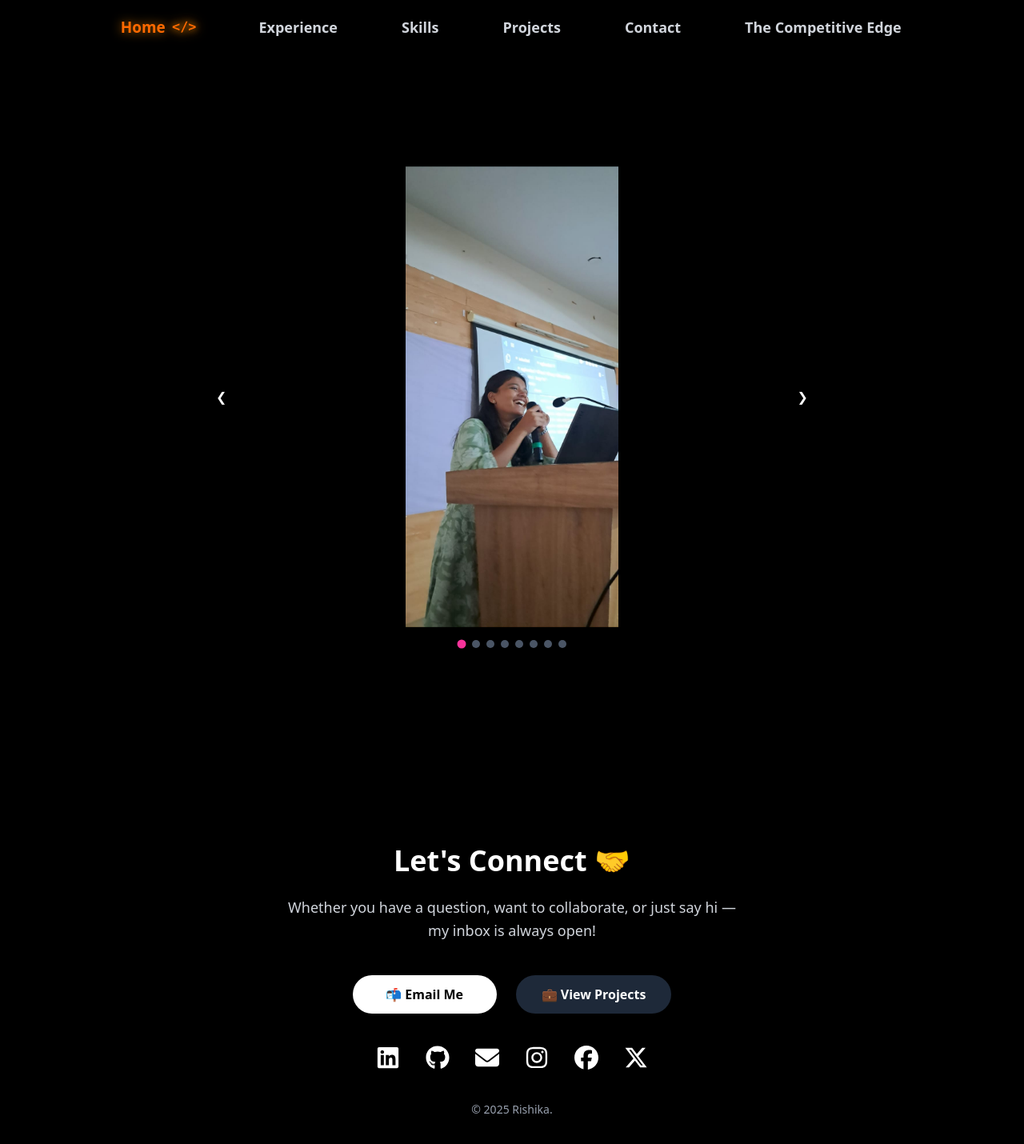
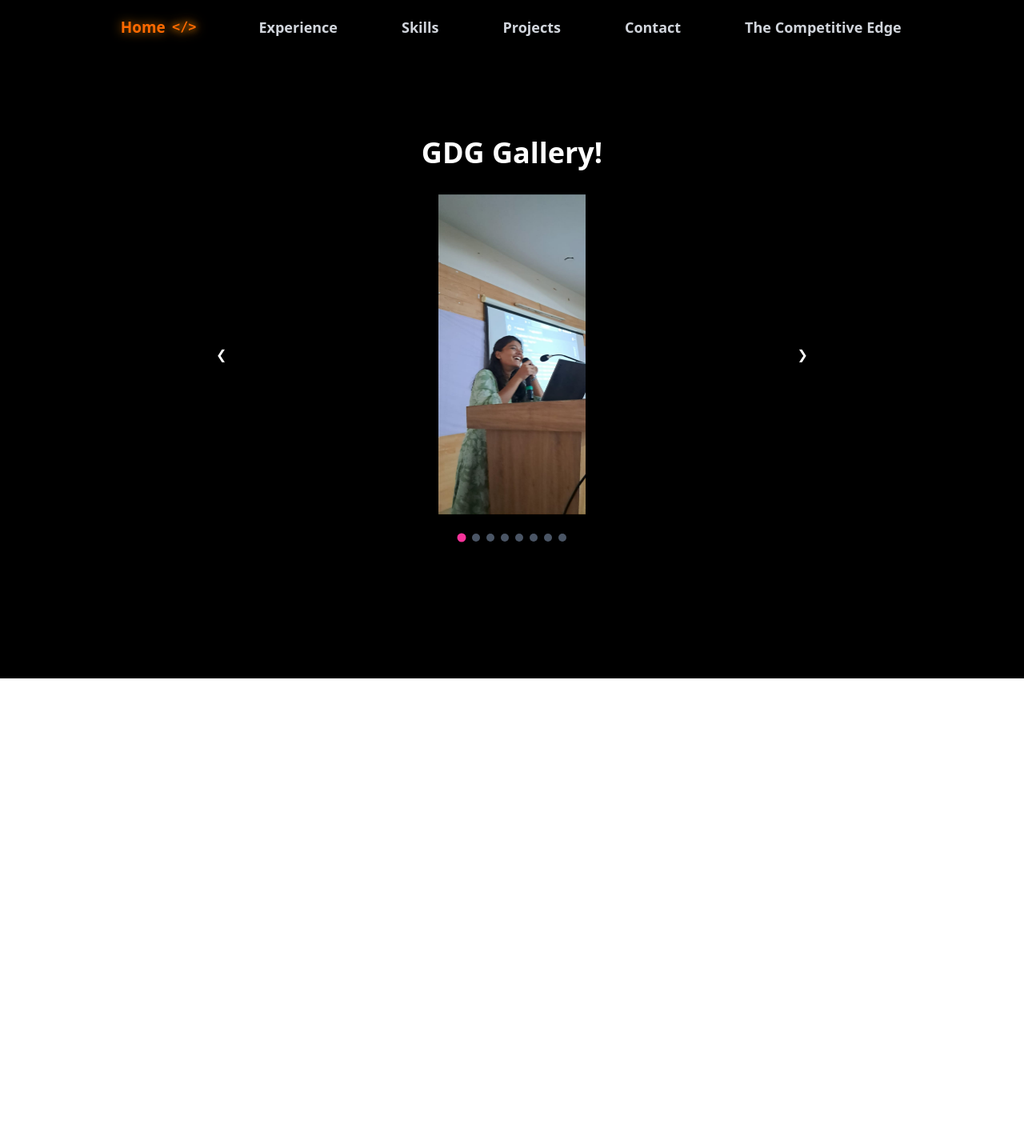
Before and after one commit to RishikaNagulapally/RishikaNagulapally.github.io, a React (Vite) app: page /gdg in a window 1280 px wide. Shown: the top 1430 px of the page at 80% size. After the commit the page ends 848 px from the top, so only its background shows below. Built offline with nearby package versions, Linux system fonts and the light colour scheme.

Commit message:
Setup Tailwind and prepare for deployment

```diff
--- a/src/App.jsx
+++ b/src/App.jsx
@@ -1,4 +1,4 @@
-import { BrowserRouter as Router, Routes, Route } from "react-router-dom";
+import { BrowserRouter as Router, Routes, Route, useLocation } from "react-router-dom";
 import Home from "./assets/pages/home";
 import Navbar from "./assets/pages/navbar";
 import ContactFooter from "./assets/pages/contact";
@@ -9,9 +9,10 @@ import IEEE from "./assets/pages/ieee";
 import GDG from "./assets/pages/gdg";
 import Hack from "./assets/pages/hack";
 
-export default function App() {
+function AppContent() {
+  const location = useLocation();
+
   return (
-    <Router basename="/"> {/* This is correct for GitHub Pages */}
     <div className="min-h-screen flex flex-col bg-black text-white">
       <Navbar />
       <main className="flex-grow p-6">
@@ -20,7 +21,7 @@ export default function App() {
             path="/"
             element={
               <>
-                  <Home />          {/* Includes AboutMe (with Download CV) */}
+                <Home />
                 <Experience />
                 <Skills />
                 <Projects />
@@ -32,8 +33,17 @@ export default function App() {
           <Route path="/hack" element={<Hack />} />
         </Routes>
       </main>
-        <ContactFooter />
+
+      {/* Render ContactFooter only on main page */}
+      {location.pathname === "/" && <ContactFooter />}
     </div>
+  );
+}
+
+export default function App() {
+  return (
+    <Router basename="/">
+      <AppContent />
     </Router>
   );
 }
--- a/src/assets/pages/contact.jsx
+++ b/src/assets/pages/contact.jsx
@@ -12,7 +12,7 @@ export default function ContactFooter() {
   return (
     <footer
       id="contact"
-      className="bg-black text-white py-12 px-6 mt-20 mb-20 sm:mb-0"
+      className="bg-black text-white py-12 px-6" // Removed mt-20 mb-20
     >
       <div className="max-w-4xl mx-auto">
         {/* --- Desktop & Tablet View --- */}
--- a/src/assets/pages/gdg.jsx
+++ b/src/assets/pages/gdg.jsx
@@ -9,7 +9,8 @@ import img5 from "@/assets/gdg/img5.jpg";
 import img6 from "@/assets/gdg/img6.jpg";
 import img7 from "@/assets/gdg/img7.jpg";
 import img8 from "@/assets/gdg/img8.jpg";
-const images = [img1, img2, img3, img4,img8, img7,img6, img5,];
+
+const images = [img1, img2, img3, img4, img8, img7, img6, img5];
 
 export default function GDG() {
   const [index, setIndex] = useState(0);
@@ -23,16 +24,14 @@ export default function GDG() {
   };
 
   return (
-    <div className="min-h-screen bg-black text-white px-4 py-10 mt-20 flex flex-col items-center">
-      <h1 className="text-4xl font-bold text-center bg-gradient-to-r from-pink-400 via-violet-500 to-pink-400 bg-clip-text text-transparent">
-
+    <div className="min-h-screen bg-black text-white px-4 py-8 sm:py-16 flex flex-col items-center justify-center">
+      {/* Heading */}
+      <h1 className="text-4xl font-bold text-center text-white mb-4 sm:mb-8">
+        GDG Gallery!
       </h1>
-      <p className="mt-4 text-lg text-center text-gray-300 max-w-2xl">
-
-      </p>
 
       {/* Carousel Section */}
-      <div className="relative mt-12 w-full max-w-3xl h-[300px] sm:h-auto sm:aspect-[4/3] overflow-hidden rounded-lg">
+      <div className="relative w-full max-w-3xl h-[300px] sm:h-[400px] sm:aspect-[4/3] overflow-hidden rounded-lg">
         <AnimatePresence initial={false} mode="wait">
           <motion.img
             key={images[index]}
@@ -62,7 +61,7 @@ export default function GDG() {
       </div>
 
       {/* Dots */}
-      <div className="flex justify-center gap-2 mt-4">
+      <div className="flex justify-center gap-2 mt-4 sm:mt-6">
         {images.map((_, i) => (
           <div
             key={i}
--- a/src/assets/pages/hack.jsx
+++ b/src/assets/pages/hack.jsx
@@ -8,7 +8,6 @@ import img4 from "../hackathon/img4.png";
 import img5 from "../hackathon/img5.png";
 import img6 from "../hackathon/img6.jpg";
 import img7 from "../hackathon/img7.jpg";
-import img8 from "../hackathon/img8.jpg";
 import img9 from "../hackathon/img9.jpg";
 import img10 from "../hackathon/img10.jpg";
 import img11 from "../hackathon/img11.jpg";
@@ -19,7 +18,7 @@ export default function Hack() {
         <HackSection
         title="Vyoma-24Hr National Level Hackthon"
         description="A Hackathon organized by BVRIT on 29th Jul 2025. This is a prototype of an AI-powered learning website that features a dedicated chatbot developed by us. The website contains all the essential resources to learn AI, including projects based on it to help users improve their skills."
-        images={[ img6, img7, img8,img9, img10, img11]}
+        images={[ img7,img6,img9,img10,img11]}
         githubLink="https://github.com/Advaitkasturi/LearnMatrix-vyoma-national-level-hackthon-"
       />
 
--- a/src/assets/pages/home.jsx
+++ b/src/assets/pages/home.jsx
@@ -5,7 +5,7 @@ export default function AboutMe() {
   return (
     <section
       id="home"
-      className="bg-black text-gray-200 px-4 sm:px-6 py-16 mt-24 rounded-3xl max-w-4xl mx-auto shadow-lg border border-orange-600/20"
+      className="bg-black text-gray-200 px-4 sm:px-6 py-16 rounded-3xl max-w-4xl mx-auto shadow-lg border border-orange-600/20"
     >
       {/* Profile Image */}
       <div className="relative w-full flex justify-center mb-10">
@@ -58,7 +58,6 @@ export default function AboutMe() {
 
       {/* Action Buttons */}
       <div className="flex justify-center gap-4 flex-wrap mb-10">
-        {/* ✅ Download CV */}
         <a
           href="/rishika.pdf"
           download="rishika.pdf"
@@ -67,7 +66,6 @@ export default function AboutMe() {
           ⬇️ Download CV
         </a>
 
-        {/* ✅ Projects */}
         <a
           href="#projects"
           className="bg-gray-800 text-white text-sm sm:text-base px-6 py-2.5 rounded-full font-medium shadow-md hover:bg-gray-700 transition-all duration-300"
--- a/src/assets/pages/ieee.jsx
+++ b/src/assets/pages/ieee.jsx
@@ -1,4 +1,3 @@
-// ieee.jsx
 import React, { useState } from "react";
 import { motion, AnimatePresence } from "framer-motion";
 import img1 from "@/assets/ieee/img1.jpg";
@@ -18,17 +17,14 @@ export default function IEEE() {
   };
 
   return (
-    <div className="min-h-screen bg-black text-white px-4 py-8 mt-20">
- <h1 className="text-4xl font-bold text-center text-white">
-  {/* Optionally add a heading here */}
-</h1>
-<p className="mt-4 text-lg text-center text-white-400">
-
-</p>
-
+    <div className="min-h-screen bg-black text-white px-4 py-8 flex flex-col items-center justify-center">
+      {/* Heading */}
+      <h1 className="text-4xl font-bold text-center text-white mb-6">
+        IEEE Gallery!
+      </h1>
 
       {/* Carousel Section */}
-      <div className="relative mt-12 mx-auto max-w-3xl overflow-hidden rounded-xl shadow-xl border border-pink-500">
+      <div className="relative mx-auto max-w-3xl overflow-hidden rounded-xl">
         <AnimatePresence initial={false} mode="wait">
           <motion.img
             key={images[index]}
```
Lines whose indentation alone changed are shown as unchanged.
